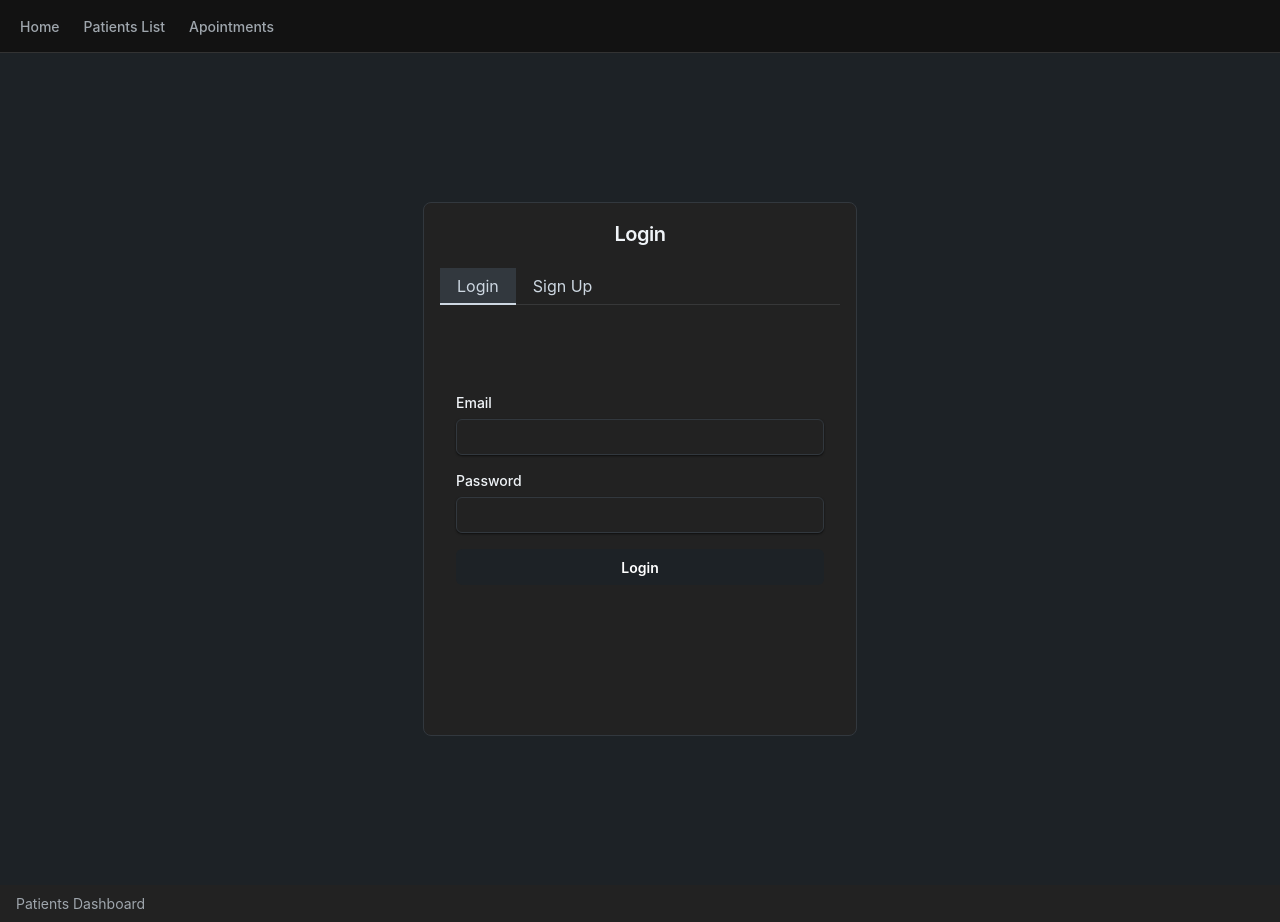
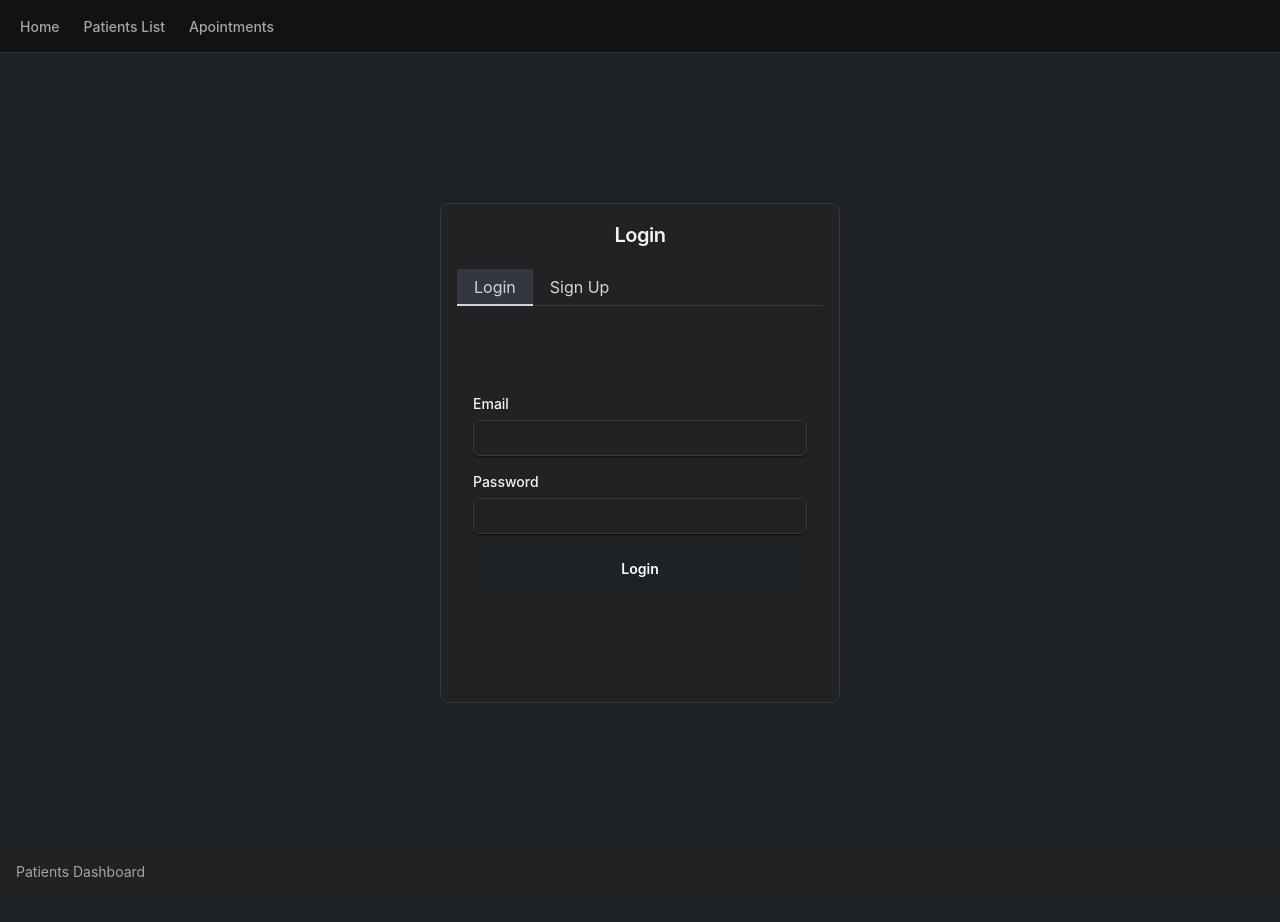
Before and after one commit to marcosTulli/patient-dashboard, a Next.js app: page /auth in a window 1280 px wide. After the commit the page ends 890 px from the top, so only its background shows below. Built offline with nearby package versions, Linux system fonts and the light colour scheme; no server answers.

Commit message:
Refactor Providers

```diff
--- a/src/app/globals.css
+++ b/src/app/globals.css
@@ -9,3 +9,9 @@ body {
   padding: 0;
   font-family: var(--font-geist-sans), sans-serif;
 }
+
+#__next {
+  height: 100%;
+  display: flex;
+  flex-direction: column;
+}
--- a/src/components/common/Navigation/Sidebar/index.tsx
+++ b/src/components/common/Navigation/Sidebar/index.tsx
@@ -19,7 +19,7 @@ const Sidebar: React.FC<Props> = () => {
       onClose={toggleSideBar}
       sx={{
         '& .MuiDrawer-paper': {
-          width: { xs: '80vw', sm: 'none' },
+          width: { xs: '80vw', sm: 'auto' },
           boxSizing: 'border-box',
           bgcolor: 'background.level1',
           display: 'flex',
--- a/src/components/pages/patients-list/patients-table.tsx
+++ b/src/components/pages/patients-list/patients-table.tsx
@@ -21,7 +21,7 @@ const PatientTable = () => {
   return (
     <Sheet
       variant="soft"
-      className="custom-table-container bg-white"
+      className="custom-table-container"
       sx={{
         borderRadius: '12px',
         display: 'flex',
--- /dev/null
+++ b/src/providers/ErrorProvider.tsx
@@ -0,0 +1,48 @@
+'use client';
+
+import { GlobalErrorBoundary } from './GlobalErrorBoundary';
+
+const QueryErrorBoundary = ({ children }: { children: React.ReactNode }) => (
+  <GlobalErrorBoundary
+    fallback={
+      <div className="p-4 text-red-500">
+        <h2>Something went wrong!</h2>
+        <button
+          onClick={() => window.location.reload()}
+          className="mt-2 px-4 py-2 bg-red-600 text-white rounded"
+        >
+          Reload Page
+        </button>
+      </div>
+    }
+  >
+    {children}
+  </GlobalErrorBoundary>
+);
+
+export default function ErrorProvider({
+  children,
+}: {
+  children: React.ReactNode;
+}) {
+  return (
+    <GlobalErrorBoundary
+      fallback={
+        <div className="flex items-center justify-center h-screen">
+          <div className="text-center p-8">
+            <h1 className="text-2xl font-bold mb-4">Critical Error</h1>
+            <p className="mb-6">Please refresh the page or try again later</p>
+            <button
+              onClick={() => window.location.reload()}
+              className="px-4 py-2 bg-blue-600 text-white rounded hover:bg-blue-700"
+            >
+              Reload Application
+            </button>
+          </div>
+        </div>
+      }
+    >
+      <QueryErrorBoundary>{children}</QueryErrorBoundary>
+    </GlobalErrorBoundary>
+  );
+}
--- /dev/null
+++ b/src/providers/GlobalErrorBoundary.tsx
@@ -0,0 +1,32 @@
+'use client';
+
+import React from 'react';
+
+type Props = {
+  children: React.ReactNode;
+  fallback: React.ReactNode;
+};
+
+type State = {
+  hasError: boolean;
+};
+
+export class GlobalErrorBoundary extends React.Component<Props, State> {
+  state: State = { hasError: false };
+
+  static getDerivedStateFromError() {
+    return { hasError: true };
+  }
+
+  componentDidCatch(error: Error, info: React.ErrorInfo) {
+    console.error('Global Error Boundary:', error, info);
+  }
+
+  render() {
+    if (this.state.hasError) {
+      return this.props.fallback;
+    }
+
+    return this.props.children;
+  }
+}
--- /dev/null
+++ b/src/providers/UIProvider.tsx
@@ -0,0 +1,25 @@
+'use client';
+
+import { CssVarsProvider as JoyThemeProvider } from '@mui/joy/styles';
+import { CssBaseline, GlobalStyles } from '@mui/joy';
+import 'react-toastify/dist/ReactToastify.css';
+import useTheme from '@/hooks/useTheme';
+
+export default function UIProvider({ children }: { children: React.ReactNode }) {
+  const theme = useTheme();
+
+  return (
+    <JoyThemeProvider theme={theme} defaultColorScheme="dark">
+      <CssBaseline />
+      <GlobalStyles
+        styles={{
+          body: {
+            backgroundColor: theme.colorSchemes.dark.palette.background.body,
+            color: theme.colorSchemes.dark.palette.text?.primary || '#fff',
+          },
+        }}
+      />
+      {children}
+    </JoyThemeProvider>
+  );
+}
--- a/src/providers/index.tsx
+++ b/src/providers/index.tsx
@@ -1,59 +1,13 @@
 'use client';
 
-import React, { useState } from 'react';
+import { useState } from 'react';
 import {
   QueryClient,
   QueryClientProvider,
   MutationCache,
 } from '@tanstack/react-query';
-import { CssVarsProvider as JoyThemeProvider } from '@mui/joy/styles';
-import 'react-toastify/dist/ReactToastify.css';
-import useTheme from '@/hooks/useTheme';
-class GlobalErrorBoundary extends React.Component<
-  {
-    children: React.ReactNode;
-    fallback: React.ReactNode;
-  },
-  { hasError: boolean }
-> {
-  state = { hasError: false };
-
-  static getDerivedStateFromError() {
-    return { hasError: true };
-  }
-
-  componentDidCatch(error: Error, info: React.ErrorInfo) {
-    console.error('Global Error Boundary:', error, info);
-  }
-
-  render() {
-    if (this.state.hasError) {
-      return this.props.fallback;
-    }
-    return this.props.children;
-  }
-}
-
-// 2. Query Error Boundary (for React Query errors)
-const QueryErrorBoundary = ({ children }: { children: React.ReactNode }) => {
-  return (
-    <GlobalErrorBoundary
-      fallback={
-        <div className="p-4 text-red-500">
-          <h2>Something went wrong!</h2>
-          <button
-            onClick={() => window.location.reload()}
-            className="mt-2 px-4 py-2 bg-red-600 text-white rounded"
-          >
-            Reload Page
-          </button>
-        </div>
-      }
-    >
-      {children}
-    </GlobalErrorBoundary>
-  );
-};
+import UIProvider from './UIProvider';
+import ErrorProvider from './ErrorProvider';
 
 export function Providers({ children }: { children: React.ReactNode }) {
   const [queryClient] = useState(
@@ -73,32 +27,11 @@ export function Providers({ children }: { children: React.ReactNode }) {
       }),
   );
 
-  const theme = useTheme();
-
   return (
     <QueryClientProvider client={queryClient}>
-      <JoyThemeProvider theme={theme} defaultColorScheme="dark">
-        <GlobalErrorBoundary
-          fallback={
-            <div className="flex items-center justify-center h-screen">
-              <div className="text-center p-8">
-                <h1 className="text-2xl font-bold mb-4">Critical Error</h1>
-                <p className="mb-6">
-                  Please refresh the page or try again later
-                </p>
-                <button
-                  onClick={() => window.location.reload()}
-                  className="px-4 py-2 bg-blue-600 text-white rounded hover:bg-blue-700"
-                >
-                  Reload Application
-                </button>
-              </div>
-            </div>
-          }
-        >
-          <QueryErrorBoundary>{children}</QueryErrorBoundary>
-        </GlobalErrorBoundary>
-      </JoyThemeProvider>
+      <UIProvider>
+        <ErrorProvider>{children}</ErrorProvider>
+      </UIProvider>
     </QueryClientProvider>
   );
 }
```
